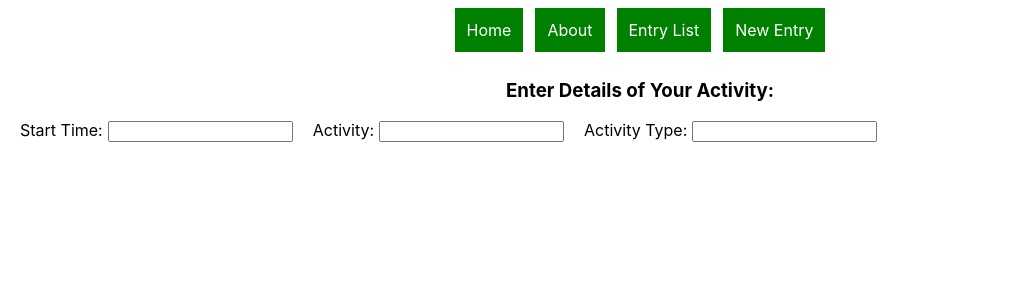
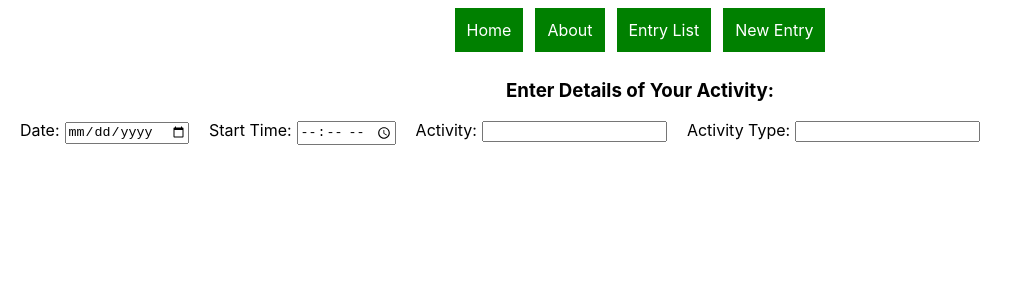
Before and after one commit to johnfarris1001/time-tracker, a React (Create React App) app: page /newentry in a window 1280 px wide. Shown: the top 300 px of the page, without its empty margins (0-1022 px from the left). Built offline with nearby package versions, Linux system fonts and the light colour scheme; no server answers.

Commit message:
add start and end fields

```diff
--- a/src/components/Entry.js
+++ b/src/components/Entry.js
@@ -3,7 +3,9 @@ import React from 'react'
 function Entry({ entry }) {
     return (
         <tr>
-            <th scope="row">{entry.time}</th>
+            <th scope="row">{entry.date}</th>
+            <td>{entry.start}</td>
+            <th>{entry.end}</th>
             <td>{entry.name}</td>
             <td>{entry.type}</td>
         </tr>
--- a/src/components/EntryList.js
+++ b/src/components/EntryList.js
@@ -12,10 +12,13 @@ function EntryList({ entries, user }) {
 
     return (
         <div>
+            <br />
             <table className="center">
                 <thead>
                     <tr>
-                        <th scope="col">Time & Date</th>
+                        <th scope="col">Date</th>
+                        <th scope="col">Start</th>
+                        <th scope="col">End</th>
                         <th scope="col">Activity</th>
                         <th scope="col">Activity Type</th>
                     </tr>
--- a/src/components/NewEntry.js
+++ b/src/components/NewEntry.js
@@ -5,11 +5,13 @@ function NewEntry() {
         <div>
             <h3>Enter Details of Your Activity: </h3>
             <form>
-                <label for="time">Start Time:</label>
-                <input type='text' name='time' />
-                <label for="name">Activity:</label>
+                <label>Date:</label>
+                <input onChange={e => console.log(e.target.value)} type='date' name='date' />
+                <label>Start Time:</label>
+                <input onChange={e => console.log(e.target.value)} type='time' name='time' />
+                <label>Activity:</label>
                 <input type='text' name='name' />
-                <label for="type">Activity Type:</label>
+                <label>Activity Type:</label>
                 <input type='text' name='type' />
             </form>
         </div>
```
